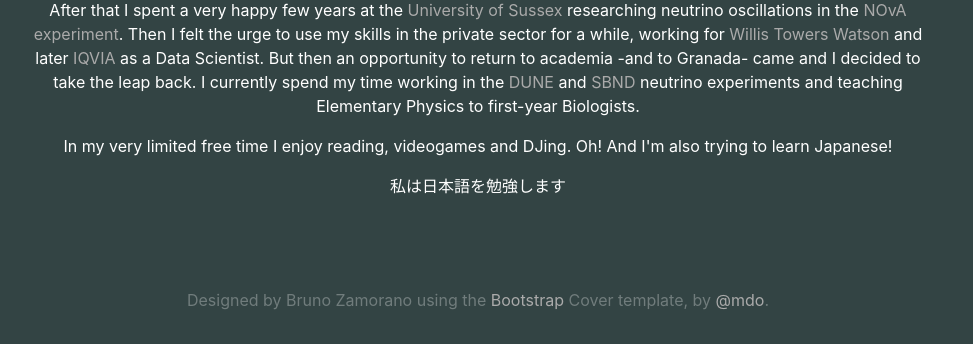
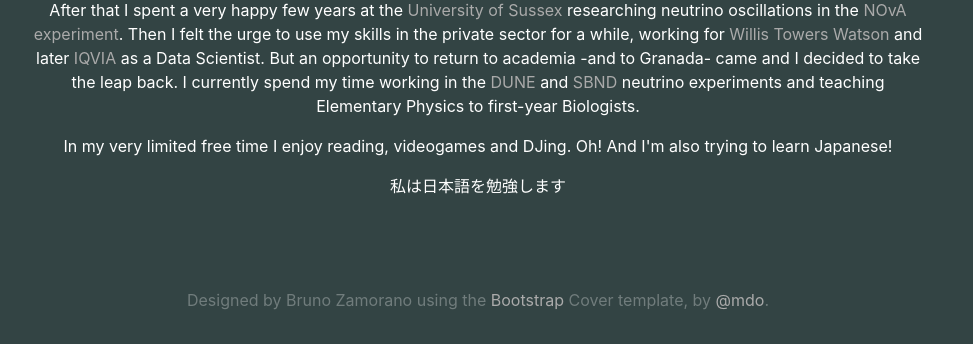
Before and after one commit to bzamorano/website, a plain HTML site: page about_me.html in a window 1280 px wide. Shown: the part 456-800 px from the top of the page, without its empty margins (162-1135 px from the left). Drawn offline with Linux system fonts and the light colour scheme.

Commit message:
Improve grammar

```diff
--- a/about_me.html
+++ b/about_me.html
@@ -63,7 +63,7 @@
 	    I was born in the quaint city of <a href="https://en.wikipedia.org/wiki/Granada" target=_blank>Granada</a> back in the 80s. I graduated in Physics in 2008 and was crazy enough to pursue a PhD in Astroparticle Physics thereafter, working in the <a href="https://www.auger.org/" target=_blank>Pierre Auger Observatory</a>. I had my viva in 2014 based on my thesis of flamboyant title "Inferring the mass composition of ultra-high-energy cosmic rays through the characterisation of the muon production profile".
     </p>
       <img src="blackandwhite.png" class="rounded img-responsive pull-left", width = "25%">
-	    <p>After that I spent a very happy few years at the <a href="https://www.sussex.ac.uk/" target=_blank>University of Sussex</a> researching neutrino oscillations in the <a href="http://www-nova.fnal.gov/" target=_blank>NOvA experiment</a>. Then I felt the urge to use my skills in the private sector for a while, working for <a href="https://www.willistowerswatson.com/" target=_blank>Willis Towers Watson</a> and later <a href="https://www.iqvia.com/ target=_blank">IQVIA</a> as a Data Scientist. But then an opportunity to return to academia -and to Granada- came and I decided to take the leap back. I currently spend my time working in the <a href="http://www.dunescience.org/" target=_blank>DUNE</a> and <a href="http://sbn-nd.fnal.gov/" target=_blank>SBND</a> neutrino experiments and teaching Elementary Physics to first-year Biologists.</p>
+	    <p>After that I spent a very happy few years at the <a href="https://www.sussex.ac.uk/" target=_blank>University of Sussex</a> researching neutrino oscillations in the <a href="http://www-nova.fnal.gov/" target=_blank>NOvA experiment</a>. Then I felt the urge to use my skills in the private sector for a while, working for <a href="https://www.willistowerswatson.com/" target=_blank>Willis Towers Watson</a> and later <a href="https://www.iqvia.com/ target=_blank">IQVIA</a> as a Data Scientist. But an opportunity to return to academia -and to Granada- came and I decided to take the leap back. I currently spend my time working in the <a href="http://www.dunescience.org/" target=_blank>DUNE</a> and <a href="http://sbn-nd.fnal.gov/" target=_blank>SBND</a> neutrino experiments and teaching Elementary Physics to first-year Biologists.</p>
 	    <p>In my very limited free time I enjoy reading, videogames and DJing. Oh! And I'm also trying to learn Japanese!</p>
       </div>
       <p>私は日本語を勉強します</p>
```
